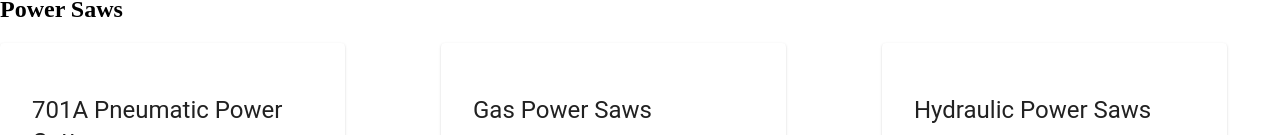
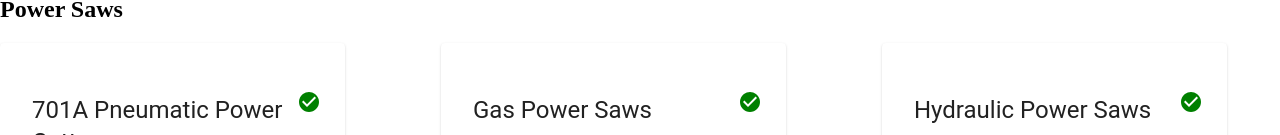
Before and after one commit to jasonrahm00/ics-sitemap, a React (Create React App) app: page /products/ics in a window 1280 px wide. Shown: the part 665-800 px from the top of the page. Built offline with nearby package versions, Linux system fonts and the light colour scheme.

Commit message:
verified icon added for hierarchy approved

```diff
--- /dev/null
+++ b/src/components/page-objects/card/cardComponent.css
@@ -0,0 +1,3 @@
+.MuiCardHeader-action {
+  color: green;
+}
--- a/src/components/page-objects/card/cardComponent.js
+++ b/src/components/page-objects/card/cardComponent.js
@@ -1,26 +1,22 @@
 import Card from '@mui/material/Card';
 import CardActions from '@mui/material/CardActions';
 import CardContent from '@mui/material/CardContent';
-import CardMedia from '@mui/material/CardMedia';
 import Button from '@mui/material/Button';
 import Typography from '@mui/material/Typography';
 import CardHeader from '@mui/material/CardHeader';
 import { Link } from 'react-router-dom';
+import CheckCircleIcon from '@mui/icons-material/CheckCircle';
 
-import icsProduct from './ics-product.jpg';
+import './cardComponent.css';
 
 const placeholderText = "I'm baby artisan try-hard put a bird on it, literally tattooed banjo deep v salvia. Bushwick you probably haven't heard of them gluten-free selfies, tbh post-ironic scenester four dollar toast marfa umami. Meh coloring book etsy selvage mlkshk lumbersexual drinking vinegar photo booth pop-up. Chicharrones occupy poke, fixie cloud bread asymmetrical mixtape wayfarers typewriter hexagon intelligentsia.";
 
 function CardComponent({...props}) {
+
   return (
     <Card sx={{ maxWidth: 345 }}>
-      {/* <CardMedia
-        component="img"
-        image={icsProduct}
-        alt=""
-      /> */}
       <CardContent>
-        <CardHeader component="h3" title={props.header}/>
+        <CardHeader component="h3" title={props.header} subheader={props.verified} action={props.verified ? <CheckCircleIcon /> : ''}/>
         <Typography variant="body2" color="text.secondary">
           {props.description.length ? props.description : placeholderText}
         </Typography>
--- a/src/components/pages/contentPage.js
+++ b/src/components/pages/contentPage.js
@@ -24,6 +24,7 @@ function ContentPage({...props}) {
                       link={x.link}
                       products={x.productList}
                       description={x.description}
+                      verified={x.verified}
                     />
                   </Grid>
                 )
```
